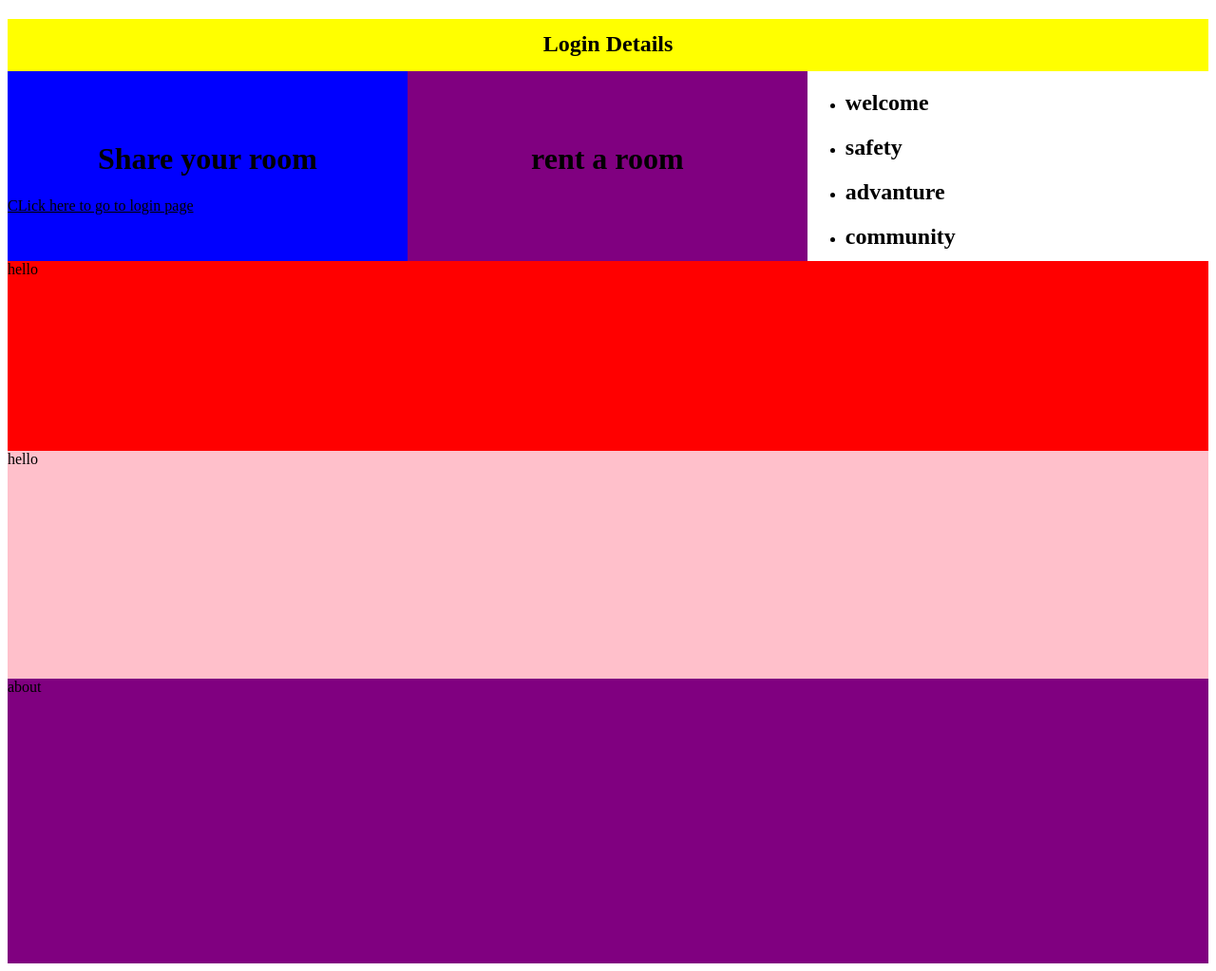
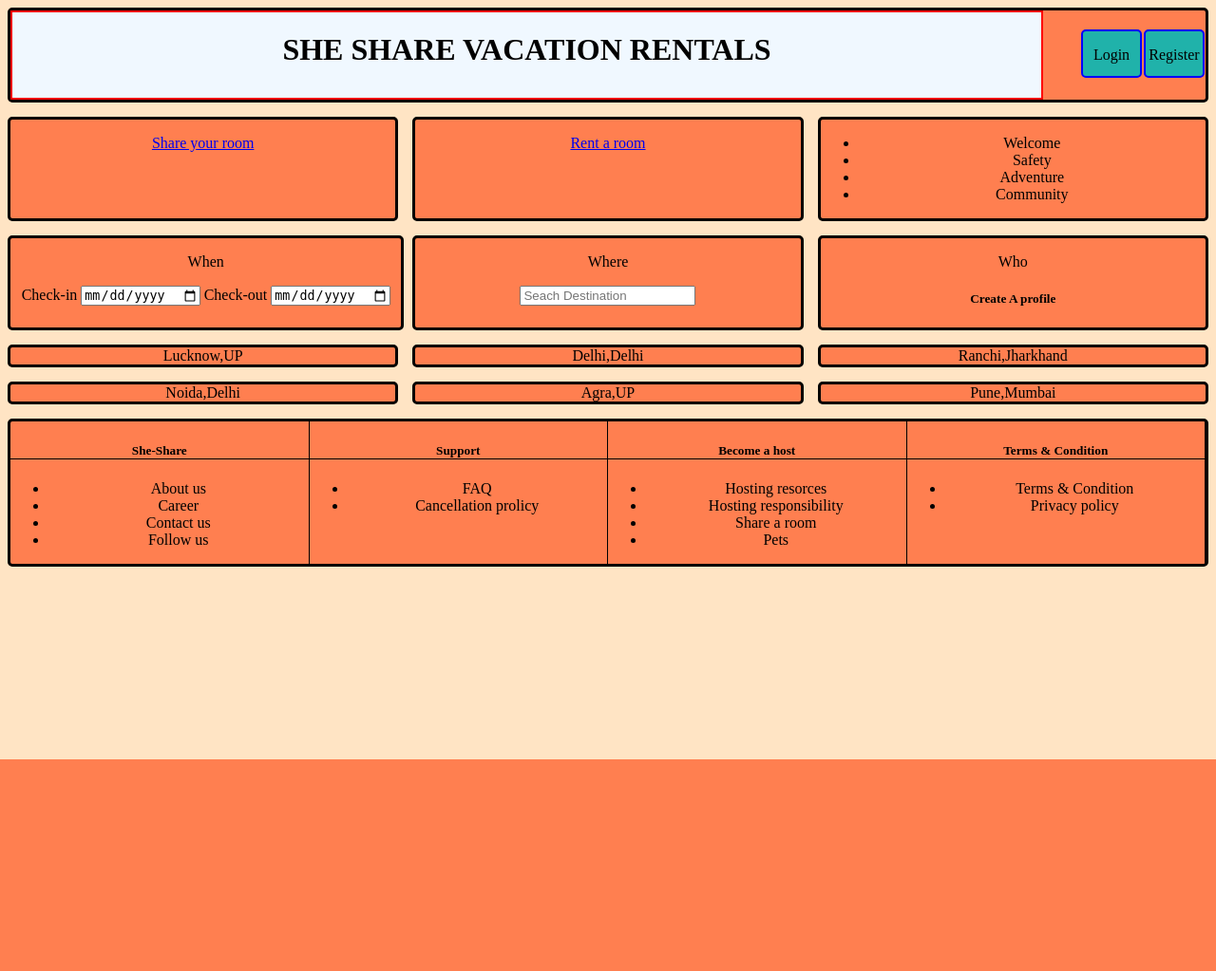
Before and after one commit to daksheshchaturvedi/women-olny-airbnb, a Django app: page / in a window 1280 px wide. Shown: the whole page at 95% size. After the commit the page ends 800 px from the top, so only its background shows below. Run offline with Django 5.2, Linux system fonts and the light colour scheme.

Commit message:
Updated SQL

```diff
--- a/airbnb/myApp/admin.py
+++ b/airbnb/myApp/admin.py
@@ -1,6 +1,2 @@
 from django.contrib import admin
 from .models import Provider, Renter
-
-admin.site.register(Provider)
-
-admin.site.register(Renter)
--- a/airbnb/myApp/urls.py
+++ b/airbnb/myApp/urls.py
@@ -2,6 +2,10 @@ from . import views
 from django.urls import path, re_path
 
 urlpatterns = [
+path("rent-login/", views.renter_login, name="renter-login"),
+    path("host-login/", views.provider_login, name="provider-login"),
+    path('post', views.provider_form, name='provider_form'),
+    path('submit', views.renter_form, name='renter_form'),
     path("", views.index, name="home"),
-    path("new/", views.login, name="login"),
+
 ]
--- a/airbnb/myApp/views.py
+++ b/airbnb/myApp/views.py
@@ -1,9 +1,75 @@
 from django.core.files.storage import FileSystemStorage
 from django.http import HttpResponse, FileResponse
-from django.shortcuts import render
+from django.shortcuts import render, redirect
+from django.contrib import messages
+from .models import Provider, Renter
 
 def index(request):
     return render(request, 'index.html', {'header': "HOME"} )
 
-def login(request):
-    return render(request,'login.html',{'Header': "LOGIN"} )
+
+def renter_login(request):
+    return render(request,'renter-login.html',{'Header': "R_LOGIN"} )
+
+
+def provider_login(request):
+    return render(request,'provider-login.html',{'HEADER': "P_LOGIN"})
+
+
+
+def renter_form(request):
+    if request.method == 'POST':
+        fname = request.POST.get('fname')
+        lname = request.POST.get('lname')
+        mail = request.POST.get('mail')
+        age = request.POST.get('age')
+        city = request.POST.get('city')
+        mobile = request.POST.get('mobile')
+        req_occupancy = request.POST.get('req_occupancy')
+        gender = request.POST.get('gender')
+
+        renter = Renter.objects.create(
+            fname=fname,
+            lname=lname,
+            mail=mail,
+            age=age,
+            city=city,
+            mobile=mobile,
+            req_occupancy=req_occupancy,
+            gender=gender
+        )
+        renter.save()
+
+        messages.success(request, 'Login successfully and redirect to home page')
+        return redirect('home')
+    else:
+        return render(request, 'not_found')
+
+
+def provider_form(request):
+    if request.method == 'POST':
+        fname = request.POST.get('fname')
+        lname = request.POST.get('lname')
+        mail = request.POST.get('mail')
+        age = request.POST.get('age')
+        city = request.POST.get('city')
+        mobile = request.POST.get('mobile')
+        req_occupancy = request.POST.get('req_occupancy')
+        gender = request.POST.get('gender')
+
+        provider = Provider.objects.create(
+            fname=fname,
+            lname=lname,
+            mail=mail,
+            age=age,
+            city=city,
+            mobile=mobile,
+            req_occupancy=req_occupancy,
+            gender=gender
+        )
+        provider.save()
+
+        messages.success(request, 'Login successfully and redirect to home page')
+        return redirect('home')
+    else:
+        return render(request, 'notfound')
--- a/airbnb/template/index.html
+++ b/airbnb/template/index.html
@@ -3,57 +3,167 @@
 <head>
     <meta charset="UTF-8">
     <meta name="viewport" content="width=device-width, initial-scale=1.0">
+    <title>Document</title>
     <style>
-        /* div {
-            display: flex ;height:auto; width: 270px; background-color: white;
-        } */
+        body{
+            background-color: bisque;
+        }
+        div{
+            text-align: center;
+        }
+        .box{
+            display: grid;
+            grid-template-columns: 1fr 1fr 1fr;
+            grid-gap: 15px;
+        }
+        .items{
+            background-color: coral;
+            border: 3px black solid;
+            border-radius: 5px;
+        }
+        #top-box{
+            display: grid;
+            grid-template-columns: 20fr 1fr 1fr;
+            grid-gap:0px;
+            grid-column-start: 1;
+            grid-column-end: 4;
+
+        }
+        .items{
+            text-align: centre;
+        }
+        .logo{
+            margin-right: 0px;
+            text-align: center;
+            background-color: aliceblue;
+            border: 2px red solid;
+            border-radius: 5pz;
+        }
+        .button{
+
+            margin: 20px 1px;
+            height: 50%;
+            width: 60px;
+            text-align: center;
+            background-color: lightseagreen;
+            border: 2px blue solid;
+            border-radius: 5px;
+        }
+        .when{
+            text-align: center;
+            width: 100%;
+        }
+        .when > input {
+            display: inline;
+
+        }
+        .check {
+            /* position: absolute; */
+            display: inline
+        }
+        .where{
+            text-align: center;
+        }
+        .who{
+            text-align: center;
+        }
+        .login{
+            margin-left: 40px;
+        }
+
+        #footer{
+            text-align:left;
+            display: grid;
+            grid-template-columns: 1fr 1fr 1fr 1fr;
+
+            grid-column-start: 1;
+            grid-column-end: 4;
+        }
+        .about{
+            border-right: 1px black solid;
+        }
+        .about > h5{
+            border-bottom: 1px black solid;
+            text-align: center;
+        }
     </style>
-    <title>Document</title>
 </head>
 <body>
-    <div style="height:55px; background-color: yellow;">
-        <h2 style="text-align: center;padding-top: 13px">Login Details</h2>
-    </div>
+    <div class="box">
+        <div class="items" id="top-box">
+            <div class="logo">
+                <h1>SHE SHARE VACATION RENTALS</h1>
+            </div>
+            <div class="button login">
+                <p>Login</p>
+            </div>
 
-
-    <div style = "display: flex ;height:200px; background-color: orange">
-
-
-        <div style="width: 33.3%; height: 100%; border: black; background-color: blue">
-            <h1 style="text-align: center; padding-top: 53px">Share your room</h1>
-            <a href="{% url 'login' %} " target="_blank" style="color: black;">CLick here to go to login page</a>
+        <div class="button"><p>Register</p></div>
         </div>
-
-        <div style="width: 33.3%; height: 100%; border: black; background-color: purple">
-            <h1 style="text-align: center;padding-top: 53px">rent a room</h1>
-        </div>
-
-        <div style="width: 33.4%; height: 100%; border: black; background-color: white">
+        <div class="items"><p><a href="{% url 'provider-login' %}">Share your room</a></p></div>
+        <div class="items"><p><a href="{% url 'renter-login' %}">Rent a room</a></p></div>
+        <div class="items">
             <ul>
-                <li><h2>welcome</h2></li>
-                <li><h2>safety</h2></li>
-                <li><h2>advanture</h2></li>
-                <li><h2>community</h2></li>
+                <li class="clickable">Welcome</li>
+                <li class="clickable">Safety</li>
+                <li class="clickable">Adventure</li>
+                <li class="clickable">Community</li>
             </ul>
         </div>
-
-
+        <!--3rd row start-->
+        <div class="items when"><p>When</p>
+            <p class="check">Check-in</p>
+            <input type="date" required>
+            <p class="check">Check-out</p>
+            <input type="date" required>
+        </div>
+        <div class="items where">
+            <p>Where</p>
+            <input type="search"  placeholder="Seach Destination" required>
+        </div>
+        <div class="items who">
+            <p>Who</p>
+            <h5>Create A profile</h5>
+        </div>
+        <!--3rd row end-->
+        <div class="items">Lucknow,UP</div>
+        <div class="items">Delhi,Delhi</div>
+        <div class="items">Ranchi,Jharkhand</div>
+        <div class="items">Noida,Delhi</div>
+        <div class="items">Agra,UP</div>
+        <div class="items">Pune,Mumbai</div>
+        <!--footer start-->
+        <div class="items" id="footer"><div class="about">
+            <h5>She-Share</h5>
+            <ul><li>About us</li>
+            <li>Career</li>
+            <li>Contact us</li>
+            <li>Follow us</li>
+            </ul>
+        </div>
+        <div class="about">
+            <h5>Support</h5>
+            <ul><li>FAQ</li>
+                <li>Cancellation prolicy</li>
+            </ul>
+        </div>
+        <div class="about">
+            <h5>Become a host</h5>
+            <ul>
+                <li>Hosting resorces</li>
+                <li>Hosting responsibility</li>
+                <li>Share a room</li>
+                <li>Pets</li>
+            </ul>
+        </div>
+        <div class="about">
+            <h5>Terms & Condition</h5>
+            <ul>
+                <li>Terms & Condition</li>
+                <li>Privacy policy</li>
+            </ul>
+        </div>
     </div>
-
-
-    <div style="height: 200px; background-color: red;">
-        hello
     </div>
-
-
-    <div style="height: 240px; background-color: pink;">
-        hello
-    </div>
-
-
-    <div style="height: 300px; background-color: purple;">
-        about
-    </div>
-
 </body>
 </html>
```
Also changed, not shown: airbnb/myApp/models.py (+8 -4 lines), airbnb/template/provider-login.html (renamed from airbnb/template/login.html, +10 -21 lines), airbnb/template/renter-login.html (added, +110 -0 lines), airbnb/myApp/migrations/0001_initial.py.
